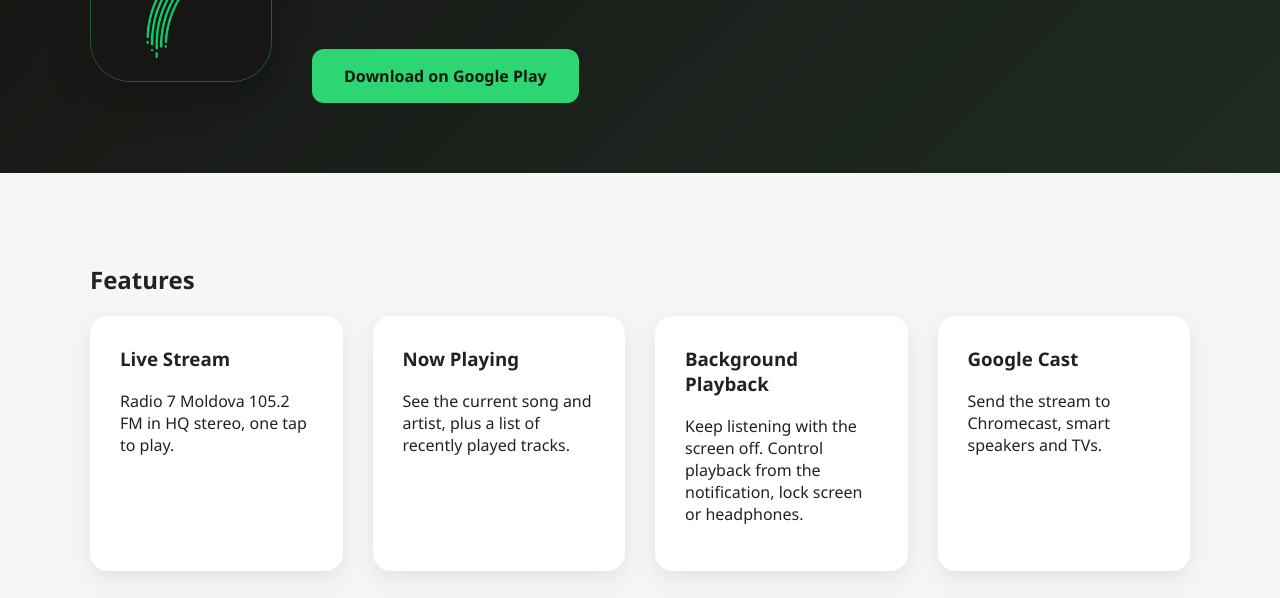
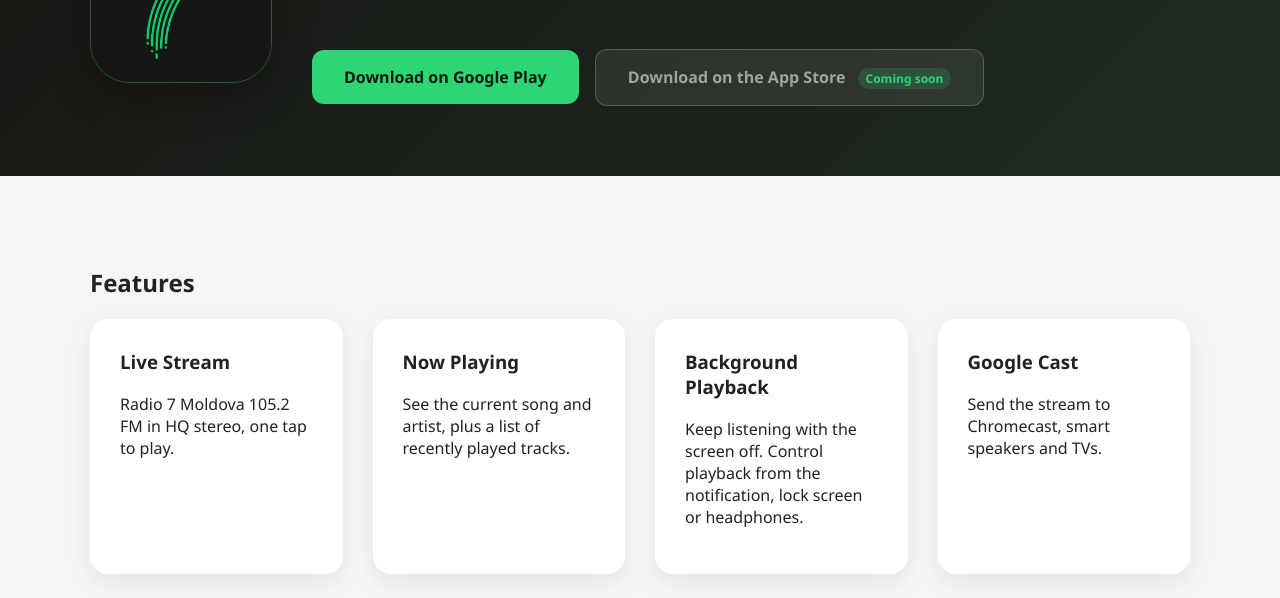
Before and after one commit to dumitru/dumitru.github.io, a plain HTML site: page radio-7-moldova/index.html in a window 1280 px wide. Shown: the part 192-790 px from the top of the page. Drawn offline with Linux system fonts and the light colour scheme.

Commit message:
Add disabled App Store "Coming soon" button for Radio 7
Co-Authored-By: Claude Opus 5.5 <noreply@anthropic.com>

```diff
--- a/radio-7-moldova/index.html
+++ b/radio-7-moldova/index.html
@@ -59,6 +59,30 @@
             text-decoration: none;
             border-radius: 12px;
             font-weight: bold;
+        }
+
+        .button.disabled {
+            margin-left: 12px;
+            background: rgba(255,255,255,.08);
+            color: rgba(255,255,255,.55);
+            border: 1px solid rgba(255,255,255,.2);
+            cursor: not-allowed;
+        }
+
+            .button.disabled .soon {
+                display: inline-block;
+                margin-left: 8px;
+                padding: 2px 8px;
+                border-radius: 999px;
+                background: rgba(46,213,115,.18);
+                color: #2ed573;
+                font-size: 12px;
+                font-weight: 600;
+                vertical-align: middle;
+            }
+
+        @media (max-width: 600px) {
+            .button.disabled { margin-left: 0; margin-top: 12px; }
         }
 
         section {
@@ -124,6 +148,9 @@
                 <a class="button"
                    href="https://play.google.com/store/apps/details?id=com.dumitrucondrea.stream.radio7">
                     Download on Google Play
+                </a>
+                <a class="button disabled" aria-disabled="true" role="link" title="Coming soon">
+                    Download on the App Store <span class="soon">Coming soon</span>
                 </a>
             </div>
         </div>
```
Also changed, not shown: index.html (+14 -0 lines).
